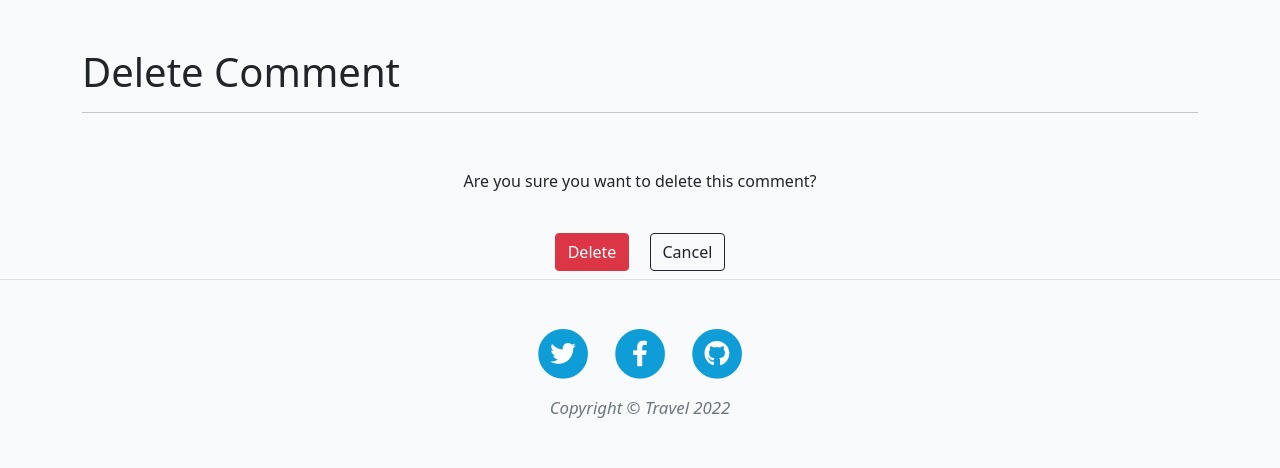
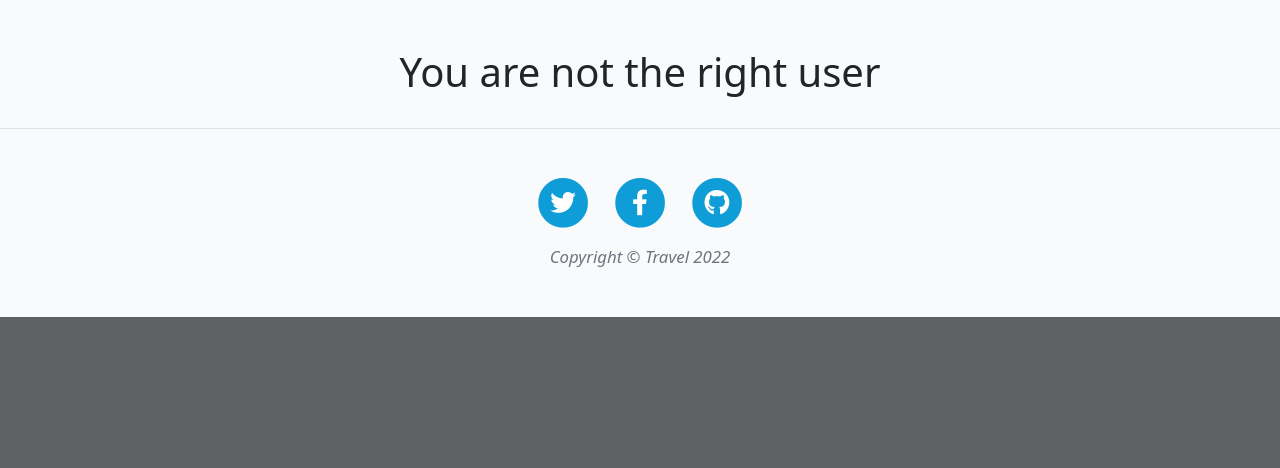
Before and after one commit to MustafaSahinci/project-portfolio-4, a Django app: page /1/comment_delete in a window 1280 px wide. Shown: the part 528-996 px from the top of the page. After the commit the page ends 845 px from the top, so only its background shows below. Run offline with Django 3.2, Linux system fonts and the light colour scheme; a user stored in the database is signed in; tables that the repository leaves empty hold one stand-in row (values such as "Sample post").

Commit message:
add comment delete function

```diff
--- a/blog/models.py
+++ b/blog/models.py
@@ -72,7 +72,6 @@
     email = models.EmailField()
     body = models.TextField()
     created_on = models.DateTimeField(auto_now_add=True)
-    approved = models.BooleanField(default=False)
 
     class Meta:
         ordering = ["created_on"]
--- a/blog/views.py
+++ b/blog/views.py
@@ -165,7 +165,7 @@
     def get(self, request, slug, *args, **kwargs):
         queryset = Post.objects
         post = get_object_or_404(queryset, slug=slug)
-        comments = post.comments.filter(approved=True).order_by("created_on")
+        comments = post.comments.order_by("created_on")
         liked = False
         if post.likes.filter(id=self.request.user.id).exists():
             liked = True
@@ -186,7 +186,7 @@
 
         queryset = Post.objects
         post = get_object_or_404(queryset, slug=slug)
-        comments = post.comments.filter(approved=True).order_by("created_on")
+        comments = post.comments.order_by("created_on")
         liked = False
         if post.likes.filter(id=self.request.user.id).exists():
             liked = True
@@ -237,3 +237,16 @@
     def get_success_url(self):
         post = self.object.post
         return reverse_lazy('post_detail', kwargs={'slug': post.slug})
+
+
+class CommentUpdate(UpdateView):
+    model = Comment
+    form_class = CommentForm
+
+    def form_valid(self, form):
+        form.instance.author = self.request.user
+        return super().form_valid(form)
+
+    def get_success_url(self):
+        post = self.object.post
+        return reverse_lazy('post_detail', kwargs={'slug': post.slug})
--- a/templates/comment_delete.html
+++ b/templates/comment_delete.html
@@ -3,24 +3,30 @@
 {% load static %}
 {% include "includes/header.html" %}
 
-<div class="container">
-    <h1 class="page-title">Delete Comment</h1>
-    <hr class="home-break">
+{% if user.is_authenticated %}
+    {% if user.username == comment.name %}
+        <div class="section-headline text-center">
+        <h1>Delete Comment</h1>
+      </div>
+        <center>
+            <h3>Delete: {{ comment.body }}</h3>
+            <form action="" method=POST>
+                {% csrf_token %}
+                <br>
+                <p>Are you sure?</p>
+                <input class="btn btn-primary btn-large bg-sky" type="submit" value="Delete">
+                <a class="btn btn-primary btn-large bg-sky" href="{%  url 'post_detail' comment.post.slug  %}">Cancel</a>
+            </form>
+        </center>
+        <br>
+    {% else %}
+    <center>
+        <h1>You are not the right user</h1 </center>
+        <br>
+    {% endif %}
+{% else %}
+<center>
+    <h1>You are not Logged in</h1 </center>
     <br>
-    <p class="text-center mt-3">Are you sure you want to delete this comment?</p>
-    <div class="row justify-content-center">
-        <div class="col-11 col-md-6 col-lg-4 mt-3">
-            <!-- Delete Comment Form -->
-            <form class="text-center" method="POST">
-                {%  csrf_token  %}
-                <div>
-                    <button class="btn btn-danger m-2" type="submit">Delete</button>
-                    <a class="btn btn-outline-dark m-2"
-                        href="{%  url 'post_detail' comment.post.slug  %}">Cancel</a>
-                </div>
-            </form>
-        </div>
-    </div>
-</div>
-
+    {% endif %}
 {%endblock%}
--- a/templates/post_delete.html
+++ b/templates/post_delete.html
@@ -15,6 +15,7 @@
                 <br>
                 <p>Are you sure?</p>
                 <input class="btn btn-primary btn-large bg-sky" type="submit" value="Delete">
+                <a class="btn btn-primary btn-large bg-sky" href="{%  url 'post_detail' post.slug  %}">Cancel</a>
             </form>
         </center>
         <br>
```
Also changed, not shown: blog/admin.py (+2 -6 lines), templates/post_detail.html (+0 -7 lines), blog/migrations/0006_remove_comment_approved.py (added).
